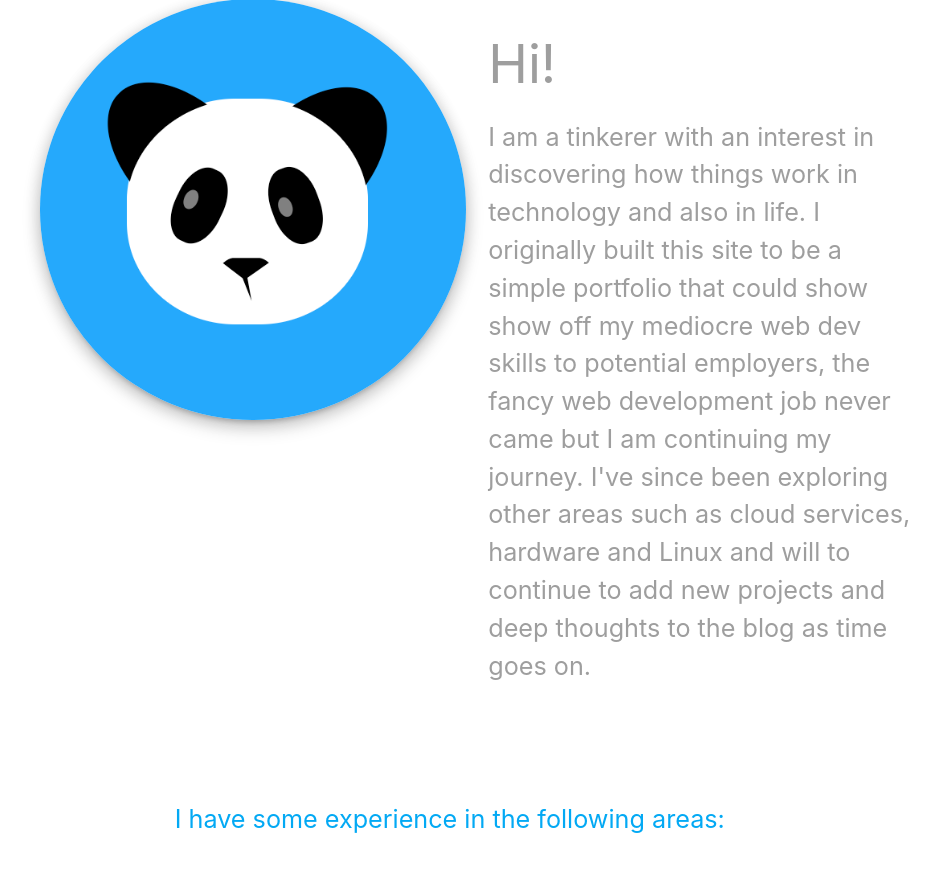
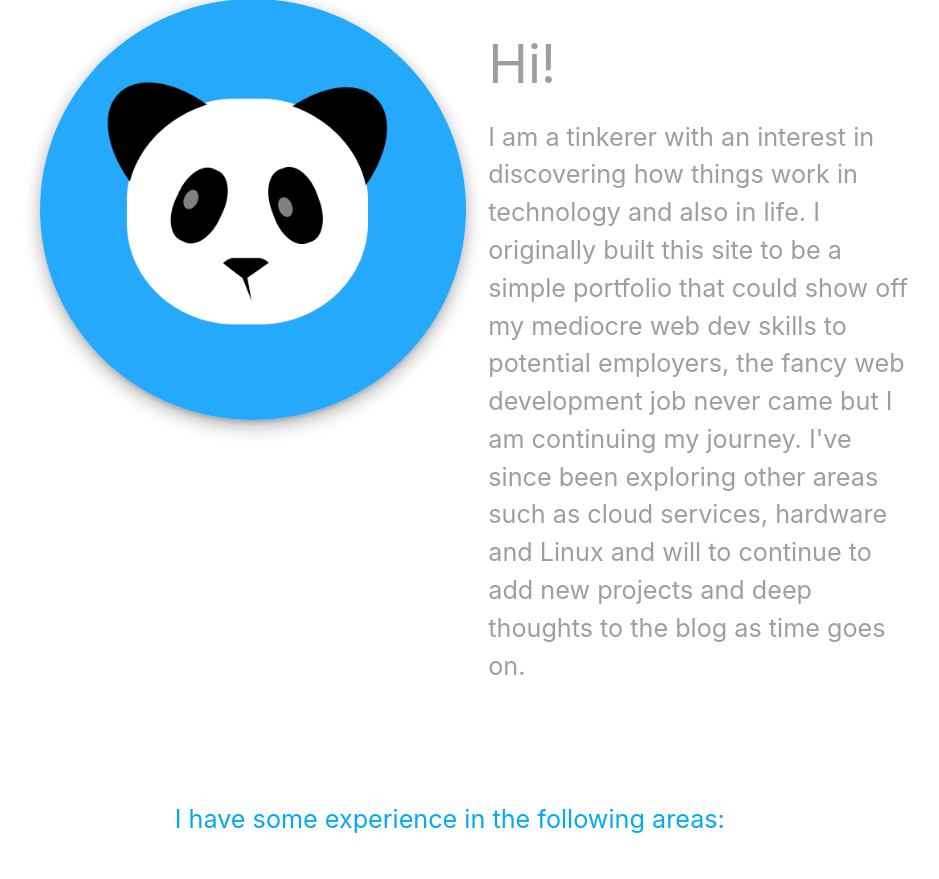
Before and after one commit to corfucius/corfuciusv2, a Django app: page /about in a window 1280 px wide. Shown: the part 110-989 px from the top of the page, without its empty margins (163-1102 px from the left). Run offline with Django 3.2, Linux system fonts and the light colour scheme; some libraries are stand-ins or nearby versions.

Commit message:
about page update

```diff
--- a/templates/pages/about.html
+++ b/templates/pages/about.html
@@ -10,7 +10,7 @@
     <div class="col m6 s12 grey-text">
       <h2>Hi!</h2>
       <p class="flow-text">
-        I am a tinkerer with an interest in discovering how things work in technology and also in life. I originally built this site to be a simple portfolio that could show show off my mediocre web dev skills to
+        I am a tinkerer with an interest in discovering how things work in technology and also in life. I originally built this site to be a simple portfolio that could show off my mediocre web dev skills to
         potential employers, the fancy web development job never came but I am continuing my journey. I've since been exploring other
         areas such as cloud services, hardware and Linux and will to continue to add new projects and deep thoughts to the blog
         as time goes on.
```
